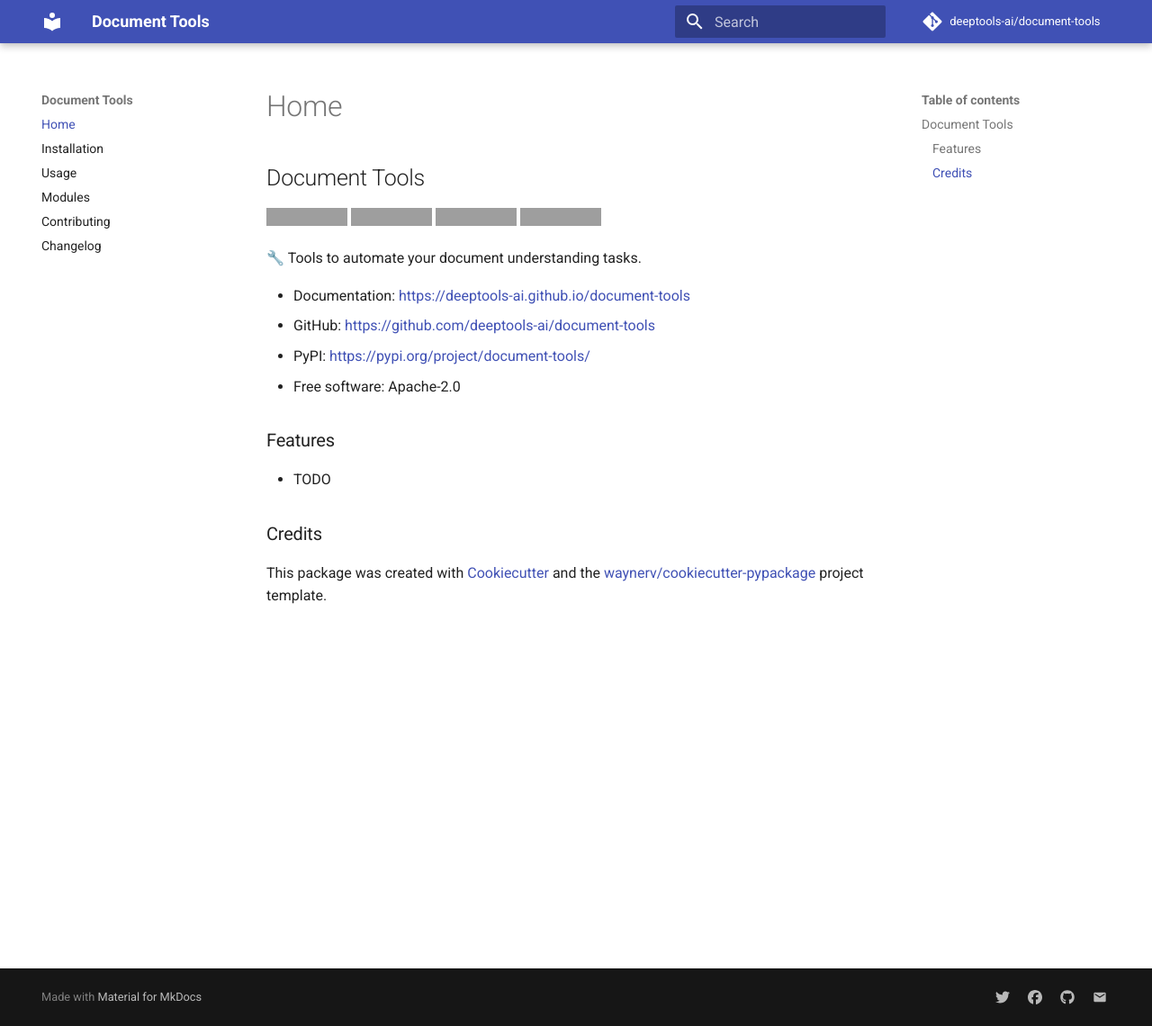
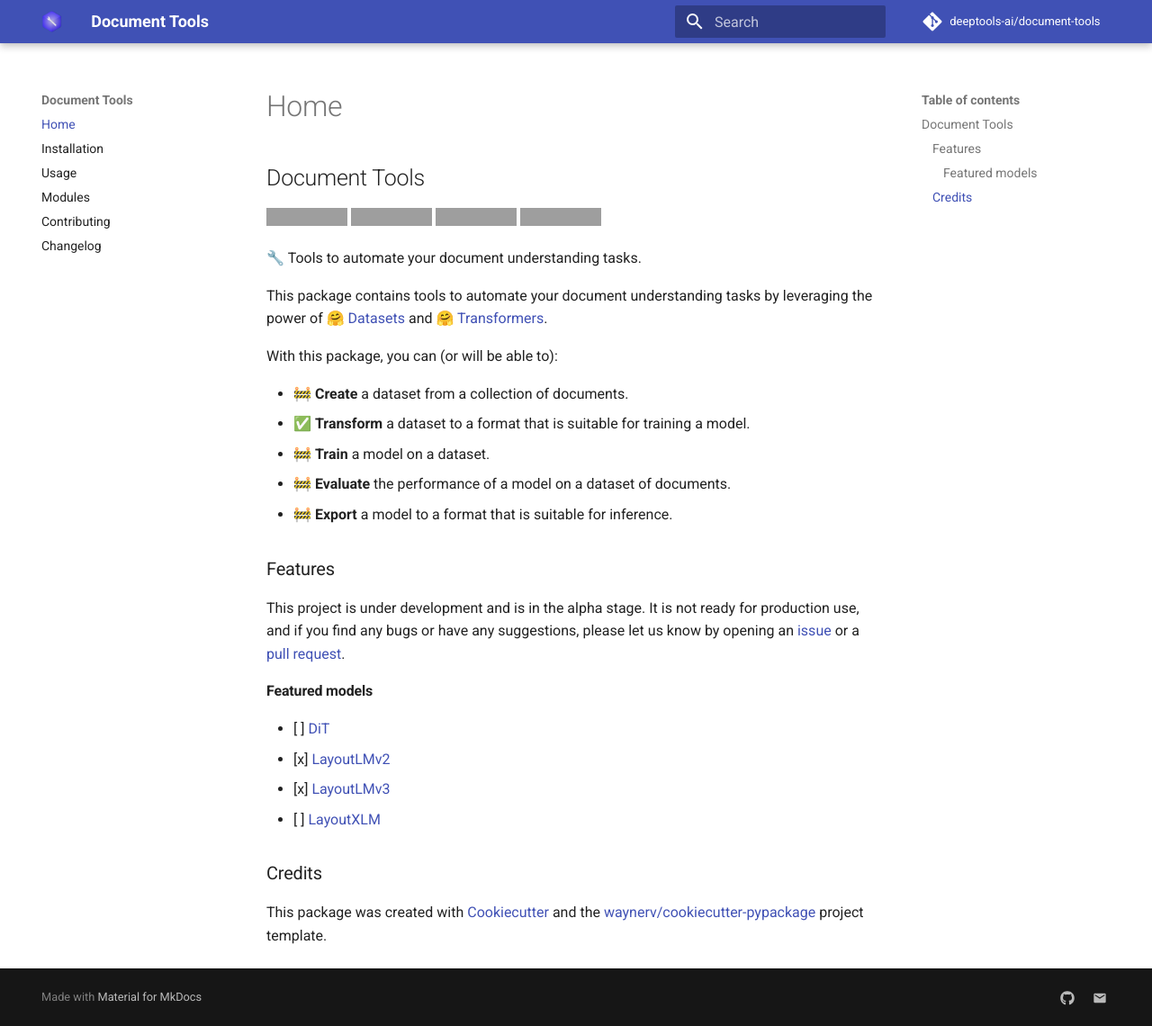
Before and after one commit to deeptools-ai/document-tools, an MkDocs documentation site: the page built from docs/index.md, in a window 1280 px wide and 1140 px high. Shown: the whole window at 90% size. Built offline with MkDocs 1.6.1 and Material for MkDocs 9.7.7, drawn with Linux system fonts in a browser that asks for light colours; comment, search, counter and statistics services are not loaded; grey boxes are pictures that could not be loaded.

Commit message:
update readme and docs

```diff
--- a/README.md
+++ b/README.md
@@ -10,16 +10,30 @@
 
 🔧 Tools to automate your document understanding tasks.
 
+This package contains tools to automate your document understanding tasks by leveraging the power of
+[🤗 Datasets](https://github.com/huggingface/datasets) and [🤗 Transformers](https://github.com/huggingface/transformers).
 
-* Documentation: <https://deeptools-ai.github.io/document-tools>
-* GitHub: <https://github.com/deeptools-ai/document-tools>
-* PyPI: <https://pypi.org/project/document-tools/>
-* Free software: Apache-2.0
+With this package, you can (or will be able to):
+
+- 🚧 **Create** a dataset from a collection of documents.
+- ✅ **Transform** a dataset to a format that is suitable for training a model.
+- 🚧 **Train** a model on a dataset.
+- 🚧 **Evaluate** the performance of a model on a dataset of documents.
+- 🚧 **Export** a model to a format that is suitable for inference.
 
 
 ## Features
 
-* TODO
+This project is under development and is in the alpha stage. It is not ready for production use, and if you find any
+bugs or have any suggestions, please let us know by opening an [issue](https://github.com/deeptools-ai/document-tools/issues)
+or a [pull request](https://github.com/deeptools-ai/document-tools/pulls).
+
+### Featured models
+
+- [ ] [DiT](https://huggingface.co/docs/transformers/model_doc/dit)
+- [x] [LayoutLMv2](https://huggingface.co/docs/transformers/model_doc/layoutlmv2)
+- [x] [LayoutLMv3](https://huggingface.co/docs/transformers/model_doc/layoutlmv3)
+- [ ] [LayoutXLM](https://huggingface.co/docs/transformers/model_doc/layoutxlm)
 
 ## Credits
 
--- a/mkdocs.yml
+++ b/mkdocs.yml
@@ -13,7 +13,7 @@
 theme:
   name: material
   language: en
-  #logo: assets/logo.png
+  logo: assets/deeptools-ai-logo.png
   palette:
     scheme: preference
     primary: indigo
@@ -54,14 +54,6 @@
         - document_tools
 extra:
   social:
-    - icon: fontawesome/brands/twitter
-      # replace with your own tweet link below
-      link: https://github.com/waynerv/cookiecutter-pypackage
-      name: Tweet
-    - icon: fontawesome/brands/facebook
-      # replace with your own facebook link below
-      link: https://github.com/waynerv/cookiecutter-pypackage
-      name: Facebook
     - icon: fontawesome/brands/github
       link: https://github.com/deeptools-ai/document-tools
       name: Github
```
Also changed, not shown: docs/installation.md (+1 -5 lines), docs/usage.md (+22 -1 lines).
